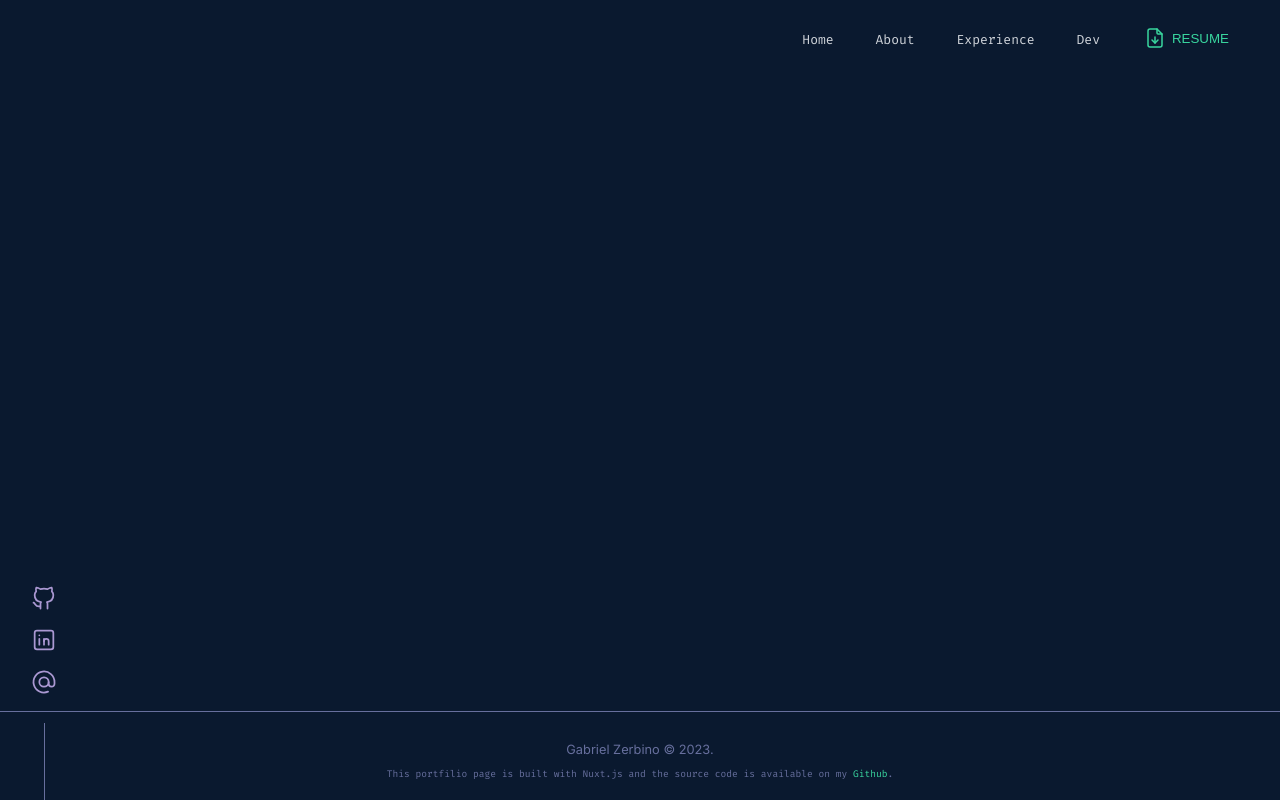
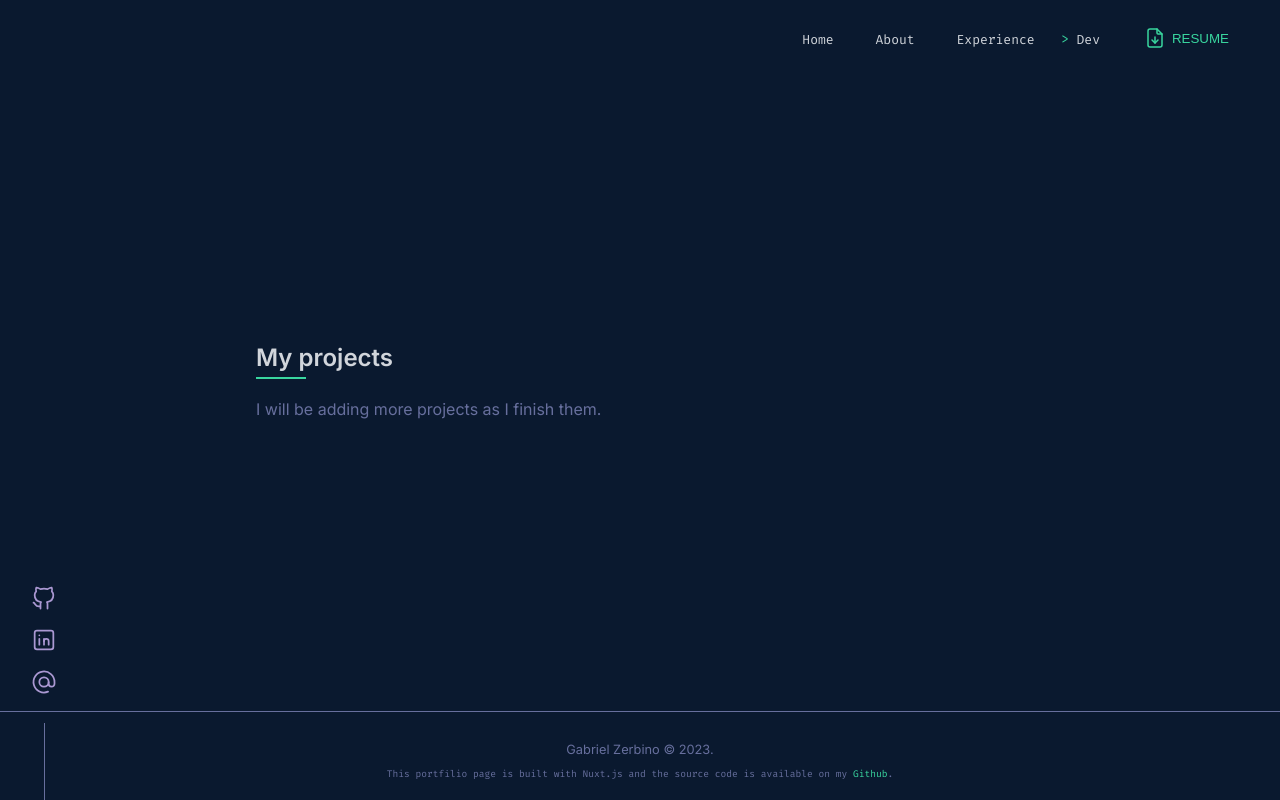
Before and after one commit to gabiito/profile, a Nuxt app: page /dev in a window 1280 px wide. Built offline with nearby package versions, Linux system fonts and the light colour scheme.

Commit message:
Adds a default dev page

```diff
--- /dev/null
+++ b/src/pages/dev.vue
@@ -0,0 +1,28 @@
+<template>
+    <div id="dev">
+        <h2>My projects</h2>
+
+        <div class="projects-wrapper">
+            <p>
+                I will be adding more projects as I finish them.
+            </p>
+        </div>
+
+    </div>
+</template>
+
+<script setup>
+
+definePageMeta({
+    layout: 'default',
+});
+
+useHead({
+    title: 'My Work',
+});
+
+</script>
+
+<style scoped>
+
+</style>
```
